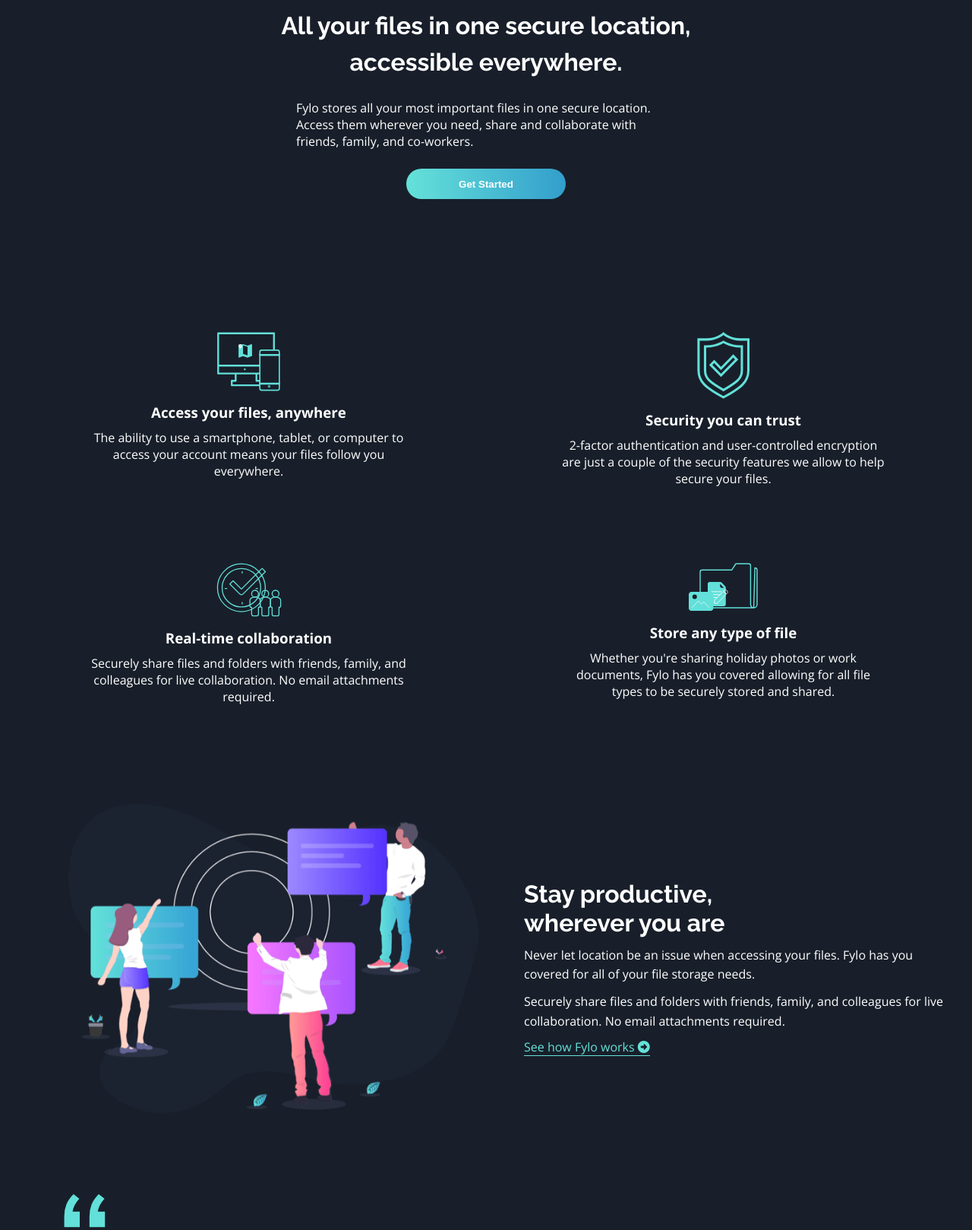
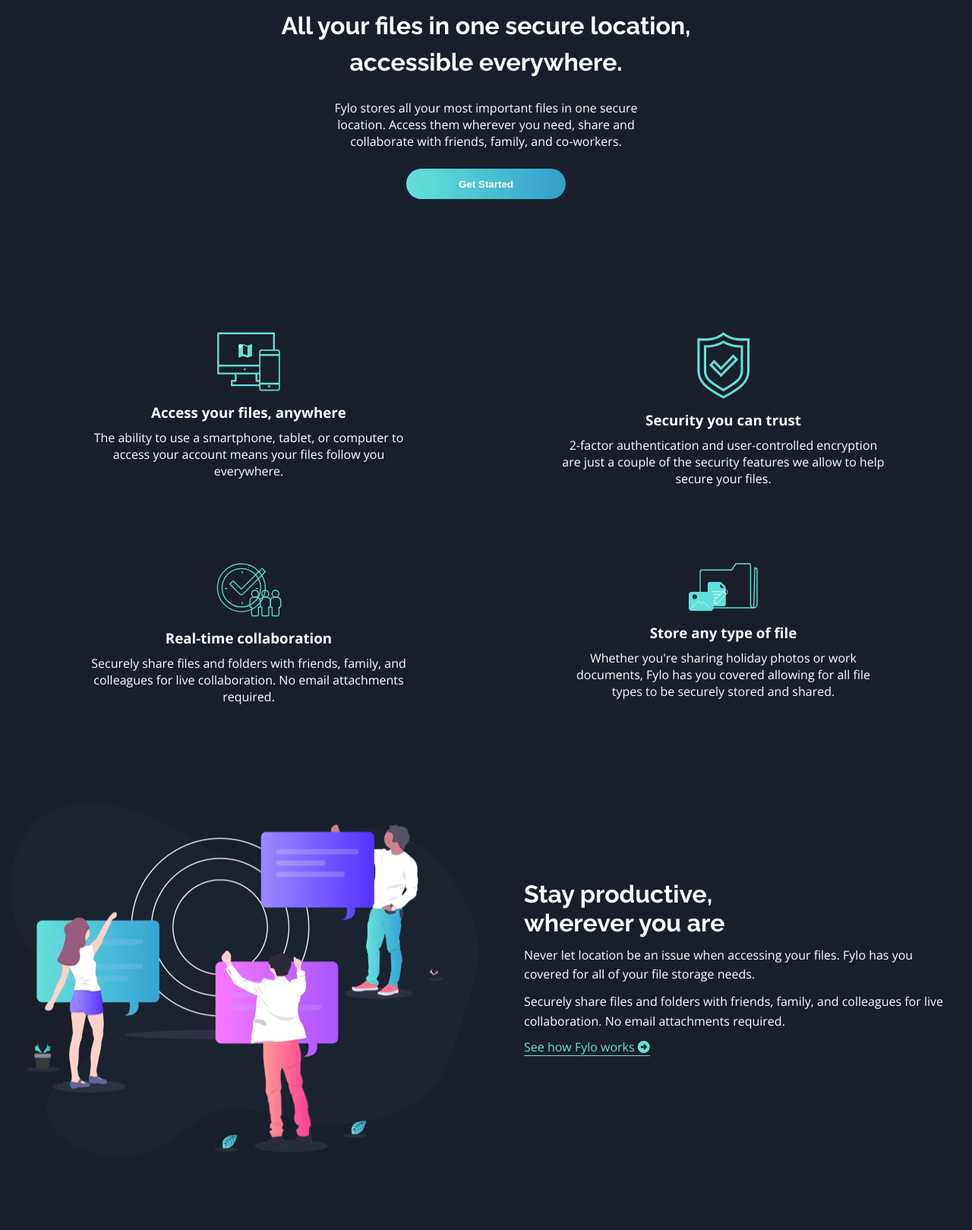
Before and after one commit to adrvnc/fylo_landing_page, a plain HTML site: page index.html in a window 1280 px wide. Shown: the part 760-2379 px from the top of the page at 76% size. Drawn offline with nearby package versions, Linux system fonts and the light colour scheme.

Commit message:
made images responsive

```diff
--- a/css/style.css
+++ b/css/style.css
@@ -17,11 +17,6 @@ a {
 
 li {
     list-style: none;
-}
-
-img {
-    height:auto;
-    max-width:100%;
 }
 
 
@@ -75,6 +70,11 @@ input[type=checkbox]{
     text-align: center;
 }
 
+.illustration-img {
+    height: auto;
+    max-width: 90%;
+}
+
 .intro-text {
     color: white;
     font-family: 'Raleway', sans-serif;
@@ -86,9 +86,9 @@ input[type=checkbox]{
 
 .intro-paragraph {
     color: hsl(0, 0%, 100%);
-    max-width: 500px;
     margin: auto;
     margin-top: 25px;
+    text-align: center;
 }
 
 .intro-btn {
@@ -114,10 +114,6 @@ input[type=checkbox]{
 }
 
 /* FEATURE SECTION */
-.wrapper {
-    margin-top: 75px;
-}
-
 .container {
     max-width: 1250px;
     margin: auto;
@@ -159,6 +155,15 @@ input[type=checkbox]{
 
 .stay-productive-column {
     flex: 50%;
+}
+
+.img-div {
+    text-align: center;
+}
+
+.stay-productive-image {
+   height: auto;
+   max-width: 90%;
 }
 
 .stay-productive-text {
@@ -348,7 +353,16 @@ input[type=submit] {
         display: block;
     }
 
+    /*INTRODUCTION*/
+    .intro-paragraph {
+        max-width: 85%;
+    }
+
     /* FEATURE SECTION */
+    .wrapper {
+        margin-top: 50px;
+    }
+
     .column {
         width: 100%;
     }
@@ -370,12 +384,6 @@ input[type=submit] {
         line-height: 1.6;
         max-width: 90%;
     }
-
-
-    .stay-productive-image {
-        margin-left: 75px;
-    }
-
 
     /* EMAIL SIGN-UP */
     .email-form {
@@ -399,16 +407,23 @@ input[type=submit] {
 /* Small devices (portrait tablets and large phones, 600px and up) */
 @media only screen and (min-width: 600px) {
 
+    /*INTRODUCTION*/
+    .intro-paragraph {
+        max-width: 75%;
+    }
+
     /* FEATURE SECTION */
+    .wrapper {
+        margin-top: 50px;
+    }
+
     .column {
          width: 100%;
     }
 
-
-    .feature-paragraph, .security-paragraph, .collab-paragraph {
+     .feature-paragraph, .security-paragraph, .collab-paragraph {
         max-width: 60%;
     }
-
 
     /* STAY PRODUCTIVE SECTION */
     .stay-productive-section{
@@ -419,14 +434,9 @@ input[type=submit] {
         font-size: 18px;
     }
 
-
     .stay-productive-paragraph {
         line-height: 1.6;
         max-width: 100%;
-    }
-
-    .stay-productive-image {
-        margin-left: 75px;
     }
 
     /* EMAIL SIGN-UP */
@@ -450,11 +460,15 @@ input[type=submit] {
 /* Medium devices (landscape tablets, 768px and up) */
 @media only screen and (min-width: 768px) {
 
+    /*INTRODUCTION*/
+    .intro-paragraph {
+        max-width: 55%;
+    }
+
      /* FEATURE SECTION */
      .feature-paragraph, .security-paragraph, .collab-paragraph {
         max-width: 430px;
     }
-
 
     /* STAY PRODUCTIVE SECTION */
     .stay-productive-header {
@@ -462,22 +476,15 @@ input[type=submit] {
         margin: auto;
     }
 
-
     .stay-productive-paragraph {
         margin: auto;
         margin-top: 10px;
         width: 500px;
     }
 
-
-    .stay-productive-image {
-        text-align: center;
-    }
-
     .see-how-fylo-works {
         text-align: center;
     }
-
 
      /* EMAIL SIGN-UP */
      .email-signup {
@@ -487,6 +494,11 @@ input[type=submit] {
 
 /* Large devices (laptops/desktops, 992px and up) */
 @media only screen and (min-width: 992px) {
+
+    /*INTRODUCTION*/
+    .intro-paragraph {
+        max-width: 35%;
+    }
 
      /* STAY PRODUCTIVE SECTION */
      .stay-productive-header {
@@ -510,6 +522,10 @@ input[type=submit] {
 @media only screen and (min-width: 1200px) {
 
     /* FEATURE SECTION */
+    .wrapper {
+        margin-top: 75px;
+    }
+
     .column {
         width: 50%;
     }
@@ -528,7 +544,6 @@ input[type=submit] {
      .stay-productive-paragraph {
        width: 575px;
     }
-
 
     .stay-productive-image {
         max-width: none;
--- a/index.html
+++ b/index.html
@@ -29,7 +29,7 @@
 	</nav>
 
 	<header class="intro">
-		<img src="images/illustration-intro.png">
+		<img src="images/illustration-intro.png" class="illustration-img">
 		<h1 class="intro-text">All your files in one secure location, accessible everywhere.</h1>
 		<p class="intro-paragraph">Fylo stores all your most important files in one secure location.
 		Access them wherever you need, share and collaborate with friends, family, and co-workers.</p>
@@ -83,8 +83,8 @@
 
 	<div class='stay-productive-section'>
 	    <div class='stay-productive-column'>
-	      <div class='stay-productive-image'>
-	        <img src="images/illustration-stay-productive.png">
+	      <div class="img-div">
+	        <img src="images/illustration-stay-productive.png" class='stay-productive-image'>
 	      </div>
 	    </div>
 	    <div class='stay-productive-column'>
```
